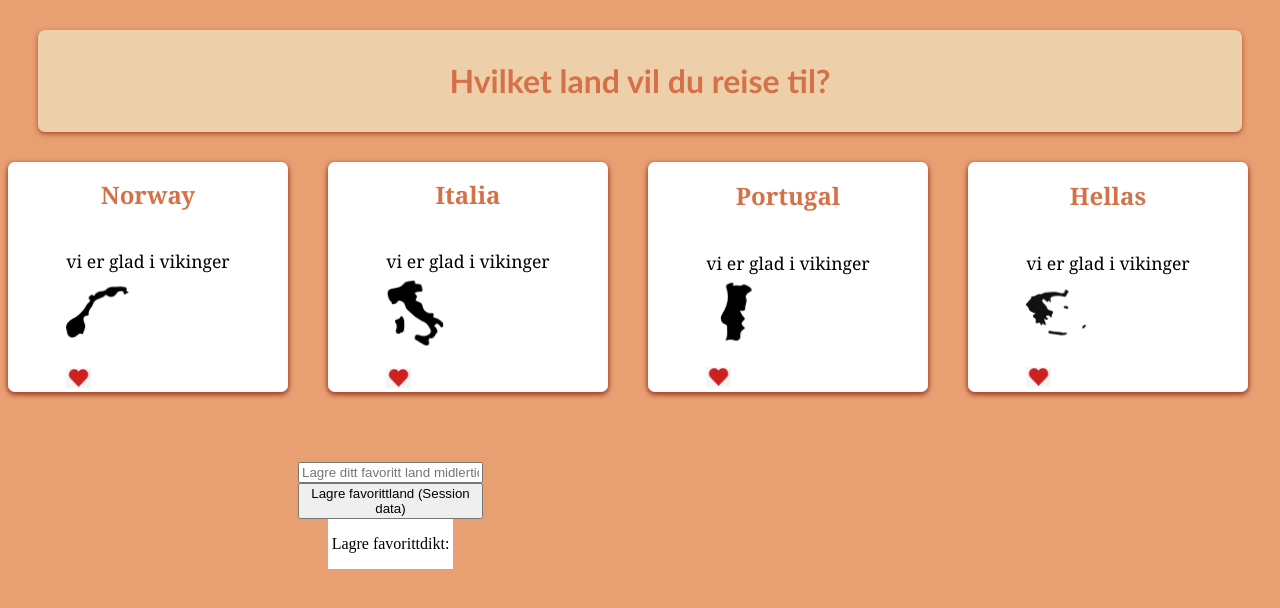
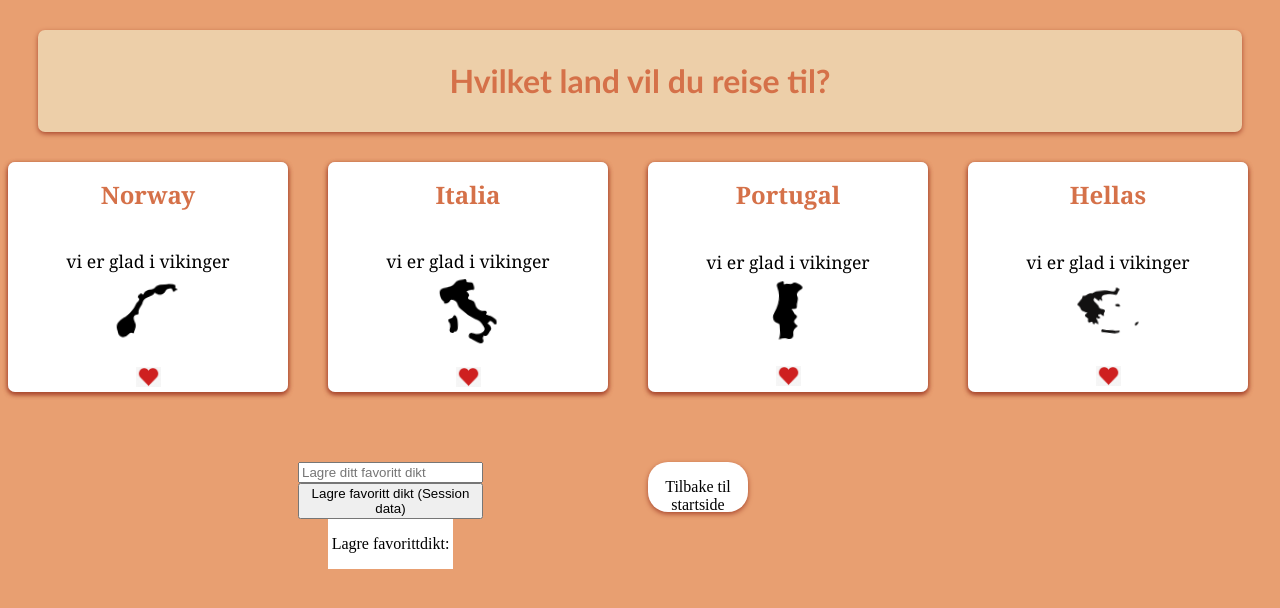
Before and after one commit to livemelkild/CountryFavourites, a React (Create React App) app in the folder prosjekt_2/: page /country in a window 1280 px wide. Shown: the top 608 px of the page. Built offline with nearby package versions, Linux system fonts and the light colour scheme.

Commit message:
front page fix and photo

```diff
--- a/prosjekt_2/public/styles.css
+++ b/prosjekt_2/public/styles.css
@@ -23,15 +23,12 @@ header {
   width: 280px;
   height: 230px;
   display: grid;
-  justify-content: center;
-  align-items: center;
-
+  text-align: center;
 }
 
 .like{
   width: 280px;
   align-self: center;
-
   justify-content: center;
 }
 
@@ -69,7 +66,6 @@ header {
   justify-content: center;
   background-color: white;
   width: 50%;
-
 }
 
 .country p {
@@ -100,6 +96,19 @@ header {
   height: 300px;
 }
 
-start_link:hover{
-  color: hotpink;
+.back_to_start{
+  text-align: center;
+  text-decoration: none;
+  color: black;
+  background-color: white;
+  height: 50px;
+  width: 100px;
+  border-radius: 20px;
+  box-shadow: 0 2px 5px #aa4a30;
 }
+
+.center_content{
+  display: grid;
+  position: relative;
+  text-align: center;
+}
--- a/prosjekt_2/src/components/Country_spec.jsx
+++ b/prosjekt_2/src/components/Country_spec.jsx
@@ -1,6 +1,8 @@
 import React, {useState, useEffect} from "react";
 import Country from "./Country";
 import SessionStorage from "./SessionStorage";
+import {Link} from "react-router-dom";
+
 //import Map from "../Image/map_1.svg";
 
 
@@ -57,6 +59,9 @@ function Country_spec(){
         {content}
         <br />
         <SessionStorage />
+        <Link className = "back_to_start" to="/">
+                    <p>Tilbake til startside</p>
+        </Link>
         </div>
     )
 }
--- a/prosjekt_2/src/components/SessionStorage.jsx
+++ b/prosjekt_2/src/components/SessionStorage.jsx
@@ -33,8 +33,8 @@ export class SessionStorage extends React.Component {
         return (
         <div  className="save_info">
             <div>
-            <input id="save_country" placeholder="Lagre ditt favoritt land midlertidig"/>
-            <button onClick={ () => this.handleClick() }>Lagre favorittland (Session data)</button>
+                <input id="save_country" placeholder="Lagre ditt favoritt dikt"/>
+                <button onClick={ () => this.handleClick() }>Lagre favoritt dikt (Session data)</button>
             </div>
             <div className="sessionLagring">
                 <p>Lagre favorittdikt: </p>
--- a/prosjekt_2/src/components/Start_page.css
+++ b/prosjekt_2/src/components/Start_page.css
@@ -1,18 +1,18 @@
 @media (prefers-reduced-motion: no-preference){
     #circle{
-      animation: moveCircle infinite 3s linear;
+      animation: moveStart infinite 3s linear;
     }
   }
 
 
-  @keyframes moveCircle {
+  @keyframes moveStart {
       0%{
-        transform: rotate(2deg);
+        transform: rotate(1deg);
       }
       50%{
-        transform: rotate(-2deg)
+        transform: rotate(-1deg)
       }
       100%{
-        transform: rotate(2deg);
+        transform: rotate(1deg);
       }
     }
--- a/prosjekt_2/src/components/Start_page.jsx
+++ b/prosjekt_2/src/components/Start_page.jsx
@@ -7,6 +7,8 @@ export class Start_page extends React.Component{
         return(
             <div id="circle">
             <Link className = "start_link" to="/country">
+                <br/>
+                <img src={process.env.PUBLIC_URL + "/Image/arrow.svg"}></img>
                 <div className="start_side">
                     Utforsk landene du kan reise til
                 </div>
```
Also changed, not shown: prosjekt_2/public/Image/arrow.svg (added). Lines whose indentation alone changed are shown as unchanged.
